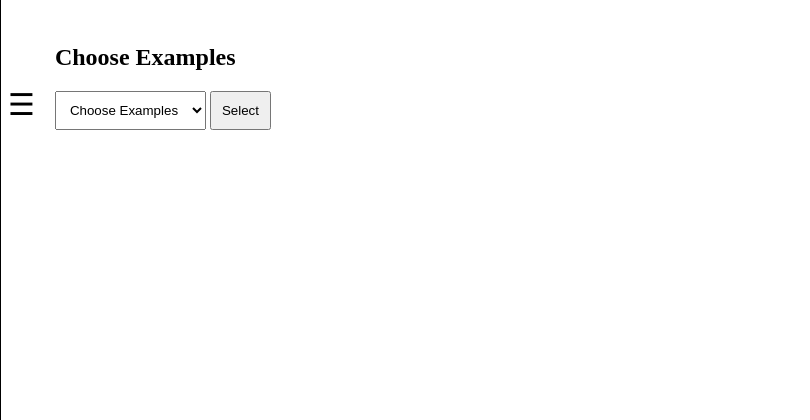
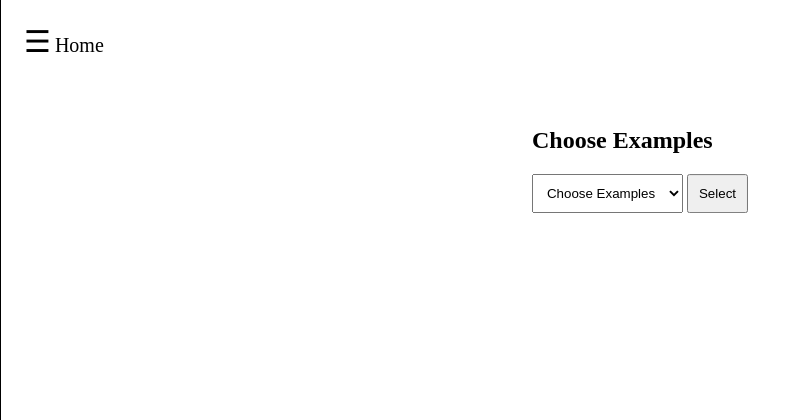
Before and after one commit to pcagas/hyde, a Python web app: template flask/templates/example.html in a window 1280 px wide. Shown: the top 420 px of the page, without its empty margins (0-810 px from the left). Run offline with Jinja, Linux system fonts and the light colour scheme; the template is opened without the code that fills it, so the values that code supplies are empty; some libraries are stand-ins or nearby versions.

Commit message:
Add delete, Seperate JS code from HTML

```diff
--- /dev/null
+++ b/flask/static/css/example.css
@@ -0,0 +1,10 @@
+span {
+    font-size: 20px;
+}
+
+.example {
+    position: absolute;
+    left:50%;
+    top:20%;
+    transform:translate(-50%, -50%);
+}
--- a/flask/static/css/sidenav.css
+++ b/flask/static/css/index.css
@@ -1,3 +1,24 @@
+.close {
+    cursor: pointer;
+    position: absolute;
+    right: 10px;
+}
+
+ul li {
+    padding:10px;
+}
+
+#content h2 {
+    text-align: center;
+}
+
+ul li span {
+    font-size:20px;
+}
+ul li span:hover {
+    background-color:grey;
+}
+
 a { text-decoration: none; color: black; }
 a:visited { text-decoration: none; }
 a:hover { text-decoration: none; }
@@ -37,6 +58,7 @@ a:hover, a:active { text-decoration: none; }
   font-size: 36px;
   margin-left: 50px;
 }
+
 #main {
   transition: margin-left .5s;
   padding :16px;
--- /dev/null
+++ b/flask/static/js/index.js
@@ -0,0 +1,52 @@
+function openNav() {
+    document.getElementById("mySidenav").style.width = "250px";
+    document.getElementById("main").style.marginLeft = "250px";
+  }
+
+  function closeNav() {
+    document.getElementById("mySidenav").style.width = "0";
+    document.getElementById("main").style.marginLeft = "0";
+  }
+
+
+
+const del = document.getElementById('delete');
+let isClicked = false;
+del.addEventListener('click', () => {
+
+    const ulist = document.getElementById("sim_list");
+    const sim_list = ulist.getElementsByTagName('li');
+    if(!isClicked){
+        for(let i = 0; i < sim_list.length; i++){
+            sim_list[i].innerHTML += "<span class='close'>x</span>"
+        }
+        isClicked = true;
+    } else{
+        console.log(isClicked);
+        for(let i = 0; i < sim_list.length; i++){
+            const span = sim_list[i].getElementsByClassName('close')[0];
+            span.parentElement.removeChild(span);
+        }
+        isClicked = false;
+    }
+
+    const closebtn = document.getElementsByClassName('close');
+    for (let i = 0; i < closebtn.length; i++){
+    closebtn[i].addEventListener('click', e => {
+        var confBox = confirm("Sure To Delete?");
+        if(confBox){
+        fetch(`http://${window.location.host}/deleting`, {
+            method: 'POST',
+            headers: {
+                "content-type":"application/json"
+            },
+            body: JSON.stringify({
+                id: e.path[1].id
+            }),
+            redirect: 'manual'
+        })
+        ulist.removeChild(e.path[1]);
+        }
+    })
+    }
+})
--- a/flask/templates/example.html
+++ b/flask/templates/example.html
@@ -1,7 +1,10 @@
 {% extends 'index.html' %}
 
 {% block content %}
-<div id="main" style="display:inline-block">
+<link rel="stylesheet" type="text/css" href="{{url_for('static', filename='css/example.css')}}"/>
+<link rel="stylesheet" href="http://cdnjs.cloudflare.com/ajax/libs/font-awesome/4.6.3/css/font-awesome.min.css">
+<span><a href="/">Home</a></span>
+<div class='example'>
     <h2>Choose Examples</h2>
     <form id="example_form" action="{{ url_for('add') }}" method='POST'>
         <select name="example_select">
--- a/flask/templates/index.html
+++ b/flask/templates/index.html
@@ -2,22 +2,21 @@
 <html>
   <head>
     <title>Home</title>
-    <link rel="stylesheet" type="text/css" href="{{url_for('static', filename='css/sidenav.css')}}"/>
   </head>
 
   <body>
-      <span style="font-size:30px; cursor:pointer; display:inline-block" onclick="openNav()">&#9776;</span>
+      <link rel="stylesheet" type="text/css" href="{{url_for('static', filename='css/index.css')}}"/>
       <div id="mySidenav" class="sidenav">
         <a href="javascript:void(0)" class="closebtn" onclick="closeNav()">&times;</a>
           <form method='POST'>
-            <button><a href="/add">ADD</a></button>
-            <button><a href="/example">EXAMPLE</a></button>
-            <button><a href="/delete">DELETE</a></button>
+            <button id='add'><a href="/add">ADD</a></button>
+            <button id='example'><a href="/example">EXAMPLE</a></button>
+            <button id='delete'><a href="javascript:void(0)">DELETE</a></button>
           </form>
           <div id="content">
             <h2>---Simulation Lists---</h2>
             {% if simulation != None %}
-              <ul>
+              <ul id='sim_list'>
                 {% for sim in simulation %}
                   <li id={{ sim.simId }}><a href="{{ "/sim/{0}".format(sim.simId) }}">{{sim.name()}}</a></li>
                 {% endfor %}
@@ -25,20 +24,14 @@
             {% endif %}
           </div>
       </div>
+      <div id='main'>
+          <span id='openNav' style="font-size:30px; cursor:pointer; display:inline-block" onclick="openNav()">&#9776;</span>
+          {% block content %}
+          {% endblock %}
+      </div>
 
-    {% block content %}
-    {% endblock %}
-    <script>
-      function openNav() {
-        document.getElementById("mySidenav").style.width = "250px";
-        document.getElementById("main").style.marginLeft = "250px";
-      }
 
-      function closeNav() {
-        document.getElementById("mySidenav").style.width = "0";
-        document.getElementById("main").style.marginLeft = "0";
-      }
-    </script>
+    <script src="{{ url_for('static', filename='js/index.js') }}" type="text/javascript" charset="utf-8"></script>
     </body>
 
 </html>
--- a/hyde/lib/Sim.py
+++ b/hyde/lib/Sim.py
@@ -129,6 +129,11 @@ class SimManager(object):
             conf.gkylRoot+"/bin/Tool/examples**/*.lua" # files from gkyl/bin/Tool/examples
         )]
 
+    def removeSim(self, sim):
+        self.rHandle.srem('sims:editing', sim.simId)
+        self.rHandle.srem(f'user:{sim.userId}:editing', sim.simId)
+        self.rHandle.delete(f'sim:{sim.simId}')
+
 class Sim(object):
     """Data container for simulation.
     """
```
Also changed, not shown: flask/flask_app.py (+40 -8 lines), flask/static/css/sim.css (renamed from flask/static/css/editor.css, +9 -0 lines), flask/static/js/sim.js (added, +24 -0 lines), flask/templates/sim.html (+6 -27 lines).
